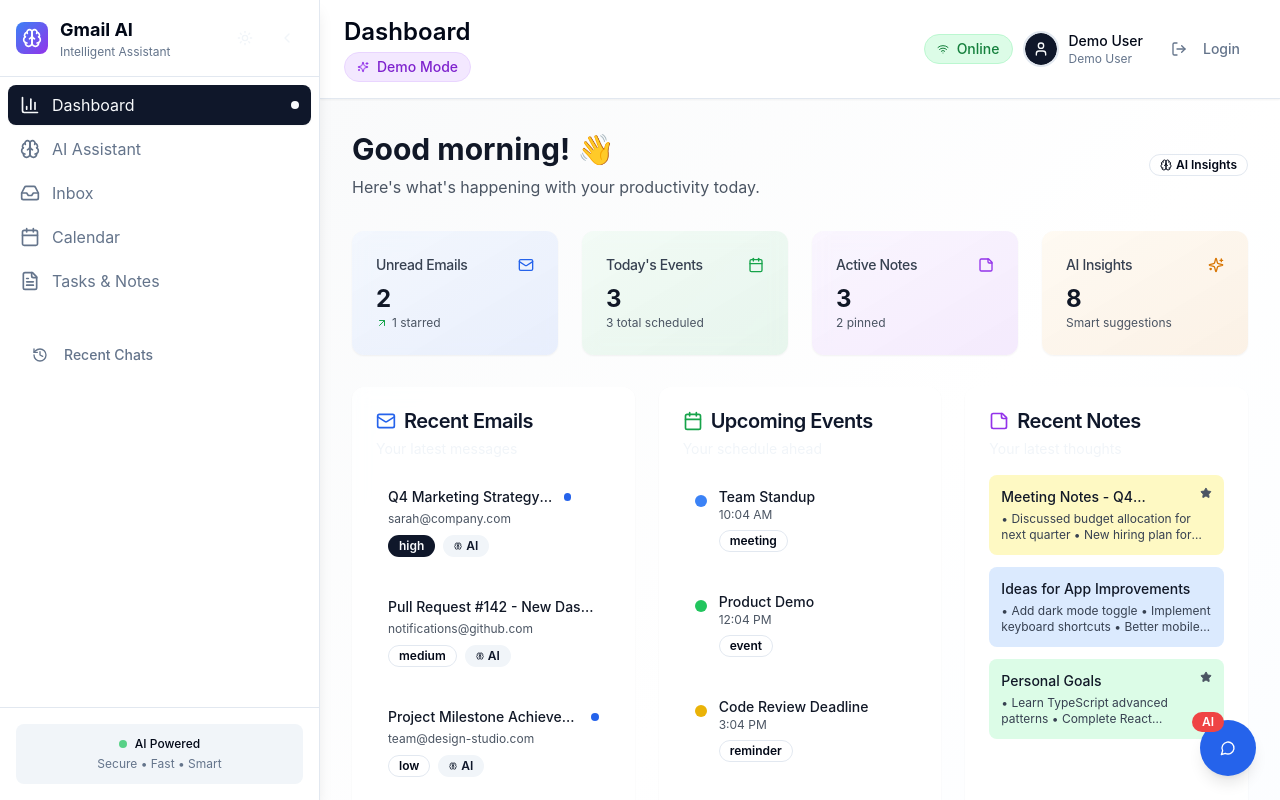
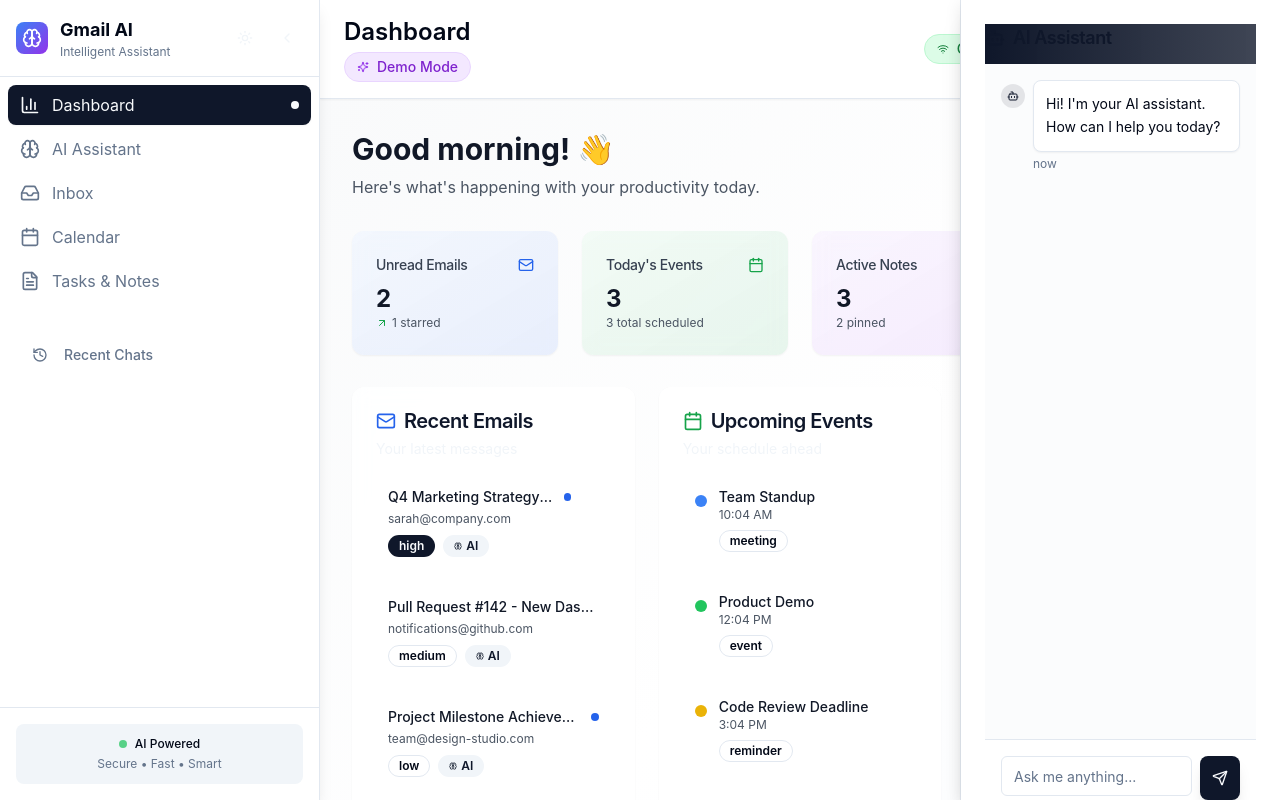
Before and after one commit to lorenzorasmussen/clever-email-hub, a React (Vite) app: page / in a window 1280 px wide. Built offline with nearby package versions, Linux system fonts and the light colour scheme.

Commit message:
Refactor chat to be persistent
Change chat UI from a bubble to a persistent window.

```diff
--- a/src/components/PersistentAIChat.tsx
+++ b/src/components/PersistentAIChat.tsx
@@ -14,7 +14,6 @@ interface Message {
 }
 
 export const PersistentAIChat = () => {
-  const [isOpen, setIsOpen] = useState(false);
   const [messages, setMessages] = useState<Message[]>([
     {
       id: "1",
@@ -47,32 +46,9 @@ export const PersistentAIChat = () => {
   };
 
   return (
-    <>
-      {/* Chat Toggle Button */}
-      <div className="fixed bottom-6 right-6 z-50">
-        <Button
-          onClick={() => setIsOpen(!isOpen)}
-          className="h-14 w-14 rounded-full bg-blue-600 hover:bg-blue-700 shadow-lg hover:shadow-xl transition-all duration-200"
-          aria-label="Toggle AI Chat"
-        >
-          {isOpen ? (
-            <X className="h-6 w-6 text-white" />
-          ) : (
-            <MessageCircle className="h-6 w-6 text-white" />
-          )}
-        </Button>
-        {!isOpen && (
-          <Badge className="absolute -top-2 -left-2 bg-red-500 text-white border-none">
-            AI
-          </Badge>
-        )}
-      </div>
-
-      {/* Chat Window */}
-      {isOpen && (
-        <div className="fixed bottom-24 right-6 w-96 h-96 z-40 animate-fade-in">
-          <Card className="h-full bg-white/95 backdrop-blur-sm border border-white/20 shadow-2xl">
-            <CardHeader className="pb-3 bg-gradient-to-r from-blue-600 to-purple-600 text-white rounded-t-lg">
+    <div className="fixed right-0 top-0 h-full w-80 bg-background/95 backdrop-blur-sm border-l border-border shadow-xl z-40">
+      <Card className="h-full rounded-none border-0">
+        <CardHeader className="pb-3 bg-gradient-to-r from-primary to-primary/80 text-primary-foreground">
           <CardTitle className="flex items-center gap-2 text-lg">
             <Bot className="h-5 w-5" />
             AI Assistant
@@ -81,31 +57,31 @@ export const PersistentAIChat = () => {
 
         <CardContent className="p-0 h-full flex flex-col">
           {/* Messages */}
-              <div className="flex-1 p-4 overflow-y-auto space-y-3 bg-gray-50/50">
+          <div className="flex-1 p-4 overflow-y-auto space-y-3 bg-muted/30">
             {messages.map((message) => (
               <div key={message.id} className={`flex gap-2 ${message.type === "user" ? "justify-end" : ""}`}>
                 {message.type === "ai" && (
-                      <div className="w-6 h-6 rounded-full bg-blue-100 flex items-center justify-center flex-shrink-0 mt-1">
-                        <Bot className="h-3 w-3 text-blue-600" />
+                  <div className="w-6 h-6 rounded-full bg-primary/10 flex items-center justify-center flex-shrink-0 mt-1">
+                    <Bot className="h-3 w-3 text-primary" />
                   </div>
                 )}
 
                 <div className={`max-w-xs ${message.type === "user" ? "order-first" : ""}`}>
                   <div className={`p-3 rounded-lg text-sm ${
                     message.type === "user"
-                          ? "bg-blue-600 text-white ml-auto"
-                          : "bg-white border border-gray-200 shadow-sm"
+                      ? "bg-primary text-primary-foreground ml-auto"
+                      : "bg-card border border-border shadow-sm"
                   }`}>
                     <p className="leading-relaxed">{message.content}</p>
                   </div>
-                      <p className="text-xs text-gray-500 mt-1">{message.timestamp}</p>
+                  <p className="text-xs text-muted-foreground mt-1">{message.timestamp}</p>
                 </div>
               </div>
             ))}
           </div>
 
           {/* Input Area */}
-              <div className="p-4 border-t border-gray-200 bg-white">
+          <div className="p-4 border-t border-border bg-card">
             <div className="flex gap-2">
               <Input
                 value={inputValue}
@@ -122,7 +98,5 @@ export const PersistentAIChat = () => {
         </CardContent>
       </Card>
     </div>
-      )}
-    </>
   );
 };
```
Lines whose indentation alone changed are shown as unchanged.
